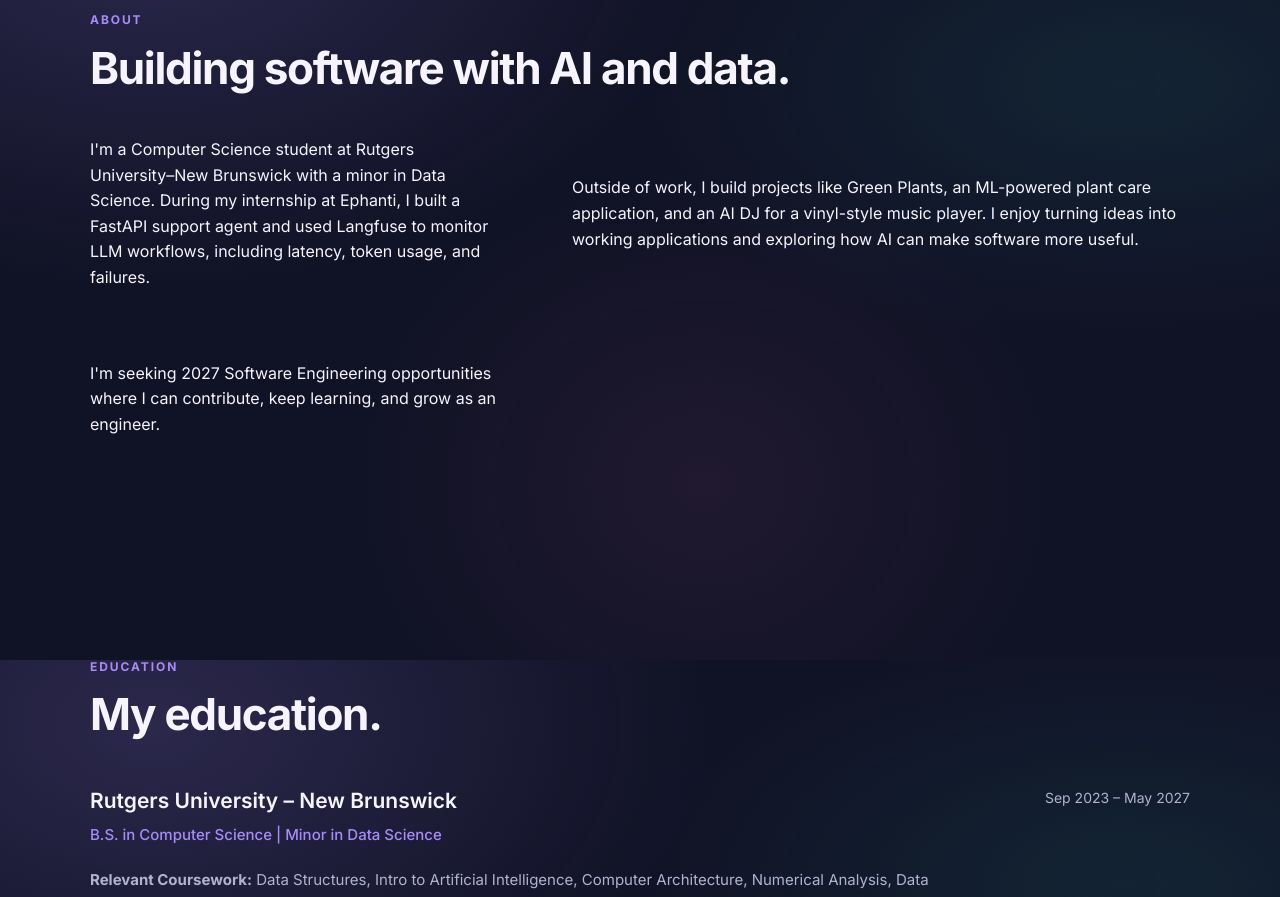
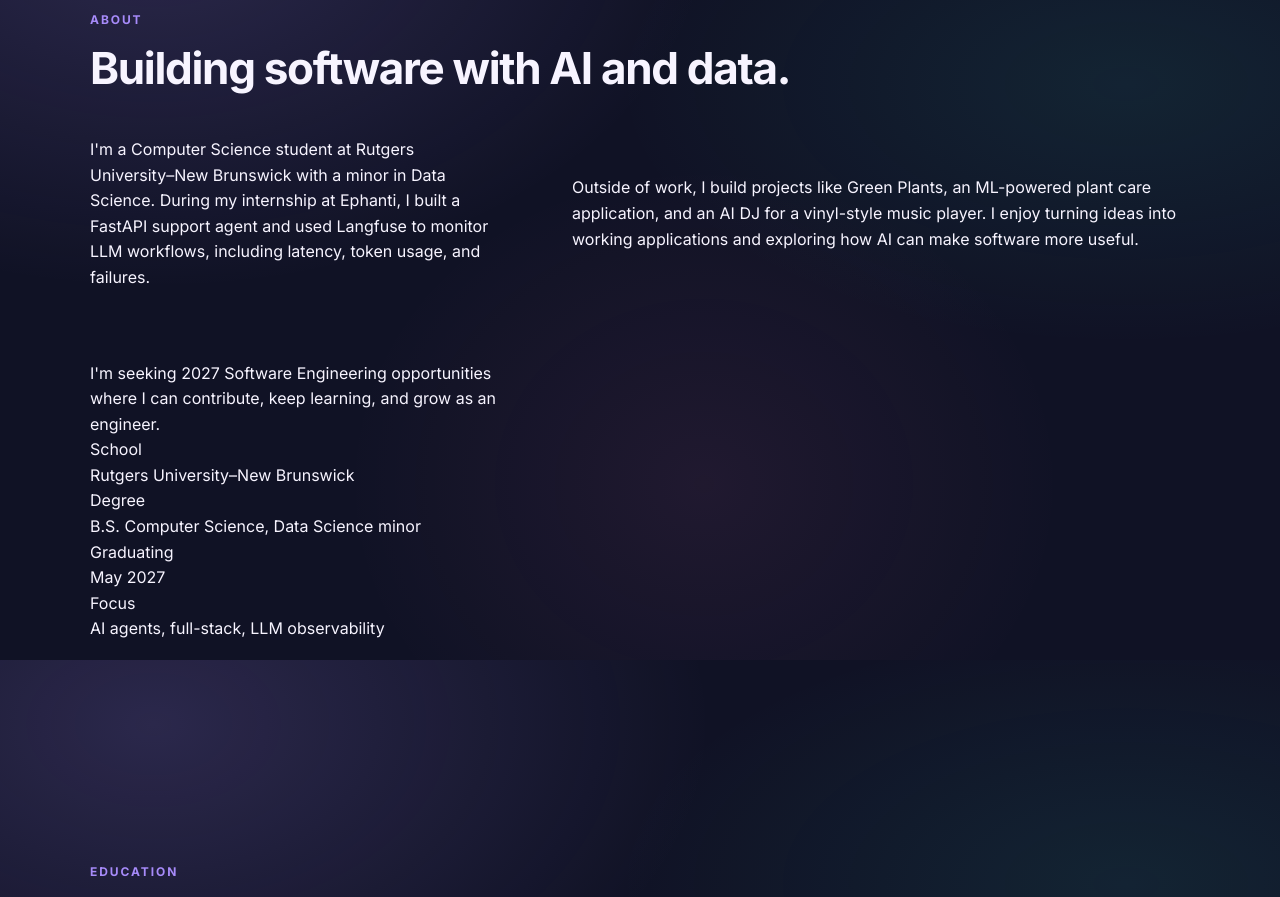
Before and after one commit to riyav-star/portfolio, a Next.js app in the folder portfolio/: page / in a window 1280 px wide. Shown: the part 940-1837 px from the top of the page. Built offline with nearby package versions, Linux system fonts and the light colour scheme.

Commit message:
Update About.tsx

```diff
--- a/portfolio/src/app/components/About.tsx
+++ b/portfolio/src/app/components/About.tsx
@@ -3,9 +3,9 @@ export default function About() {
     <section id="about" className="section">
       <div className="section-container">
         <p className="section-label">ABOUT</p>
-
         <h2>Building software with AI and data.</h2>
 
+        <div className="about-grid">
           <div className="about-content">
             <p>
               I'm a Computer Science student at Rutgers University–New
@@ -14,19 +14,39 @@ export default function About() {
               to monitor LLM workflows, including latency, token usage, and
               failures.
             </p>
-
             <p>
               Outside of work, I build projects like Green Plants, an
               ML-powered plant care application, and an AI DJ for a
               vinyl-style music player. I enjoy turning ideas into working
               applications and exploring how AI can make software more useful.
             </p>
-
             <p>
               I'm seeking 2027 Software Engineering opportunities where I
               can contribute, keep learning, and grow as an engineer.
             </p>
           </div>
+
+          <aside className="about-facts">
+            <dl>
+              <div>
+                <dt>School</dt>
+                <dd>Rutgers University–New Brunswick</dd>
+              </div>
+              <div>
+                <dt>Degree</dt>
+                <dd>B.S. Computer Science, Data Science minor</dd>
+              </div>
+              <div>
+                <dt>Graduating</dt>
+                <dd>May 2027</dd>
+              </div>
+              <div>
+                <dt>Focus</dt>
+                <dd>AI agents, full-stack, LLM observability</dd>
+              </div>
+            </dl>
+          </aside>
+        </div>
       </div>
     </section>
   );
```
Lines whose indentation alone changed are shown as unchanged.
